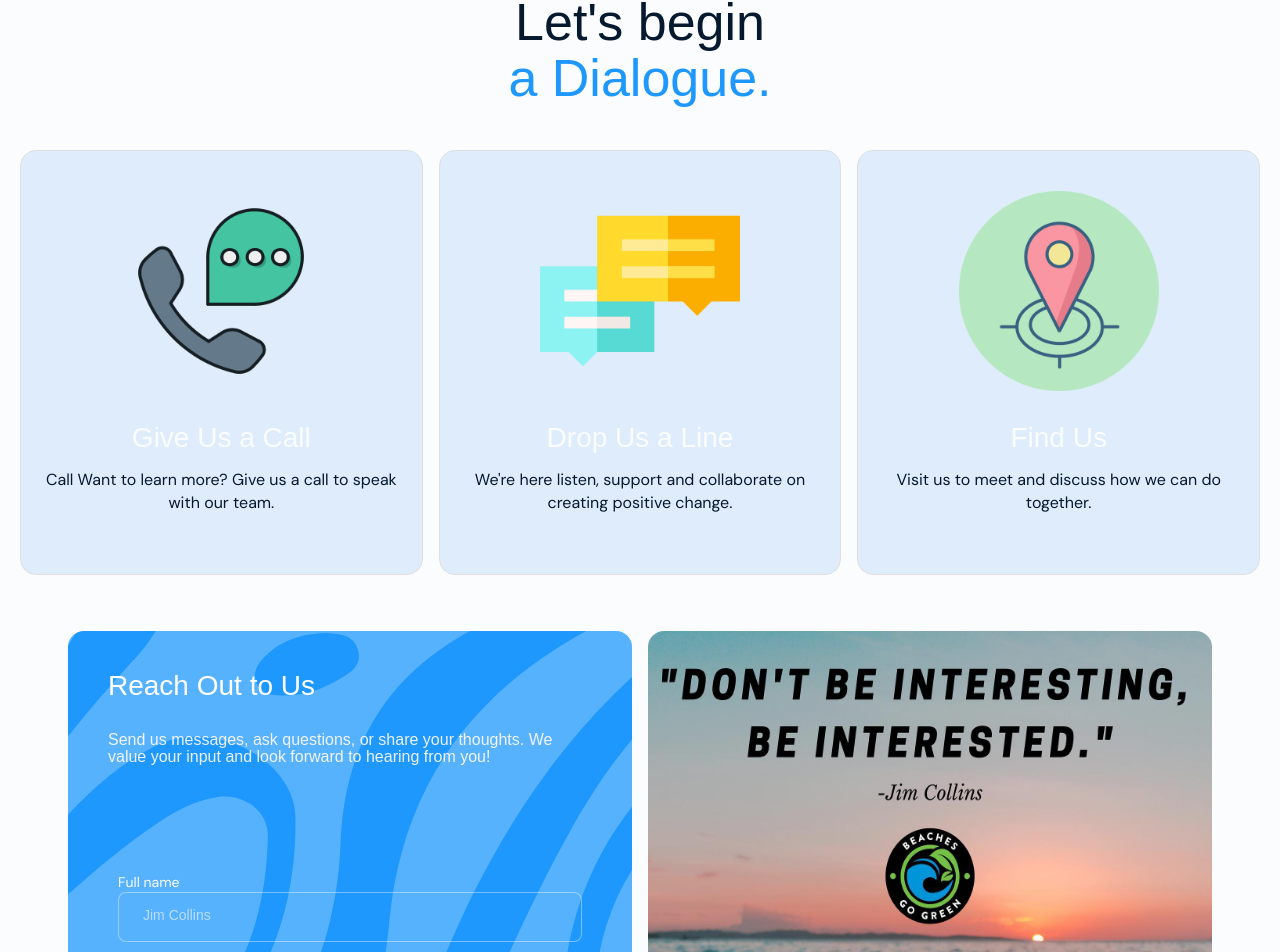
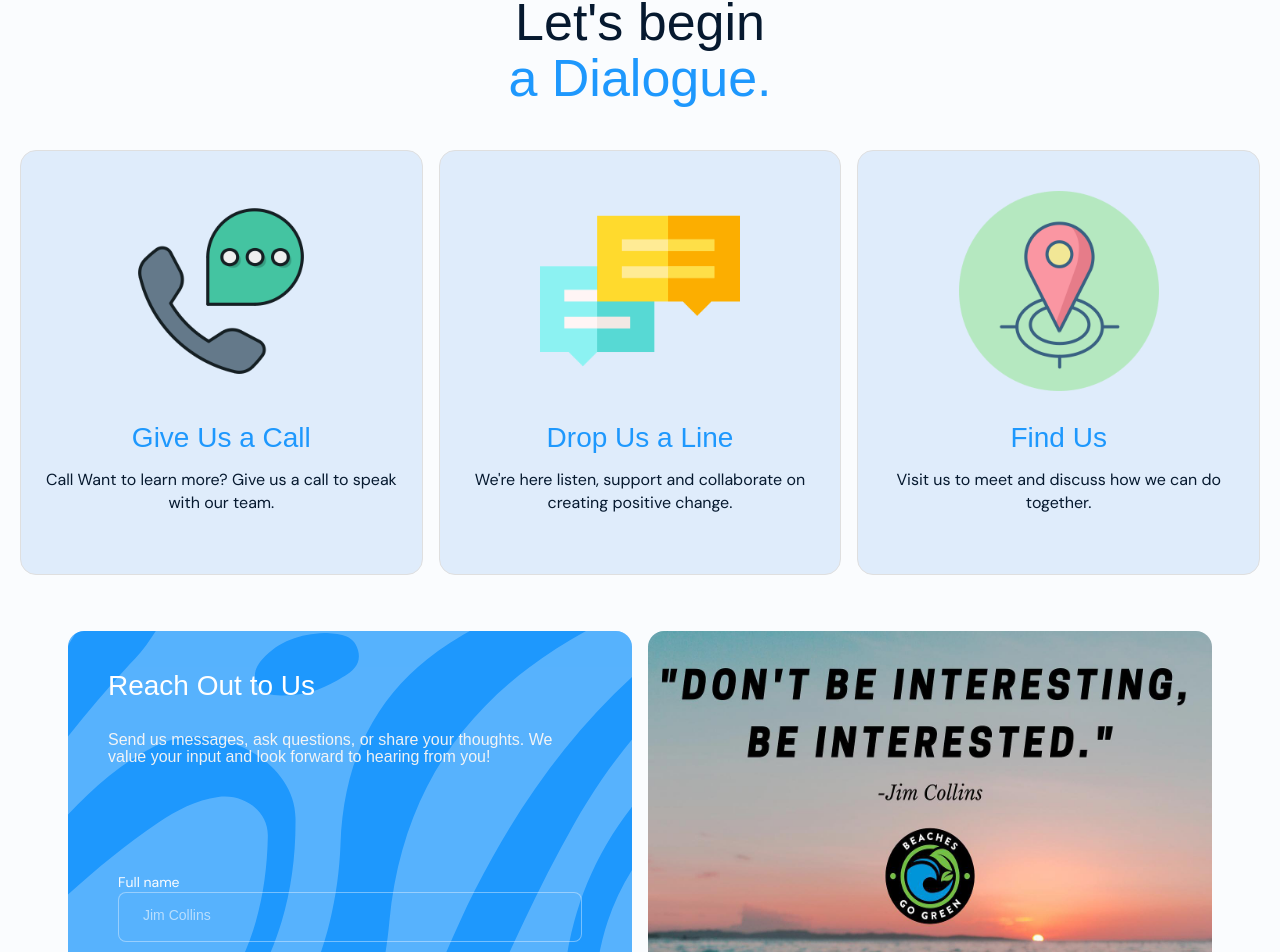
Before and after one commit to mhidalgo94/bgg-page, a React (Vite) app in the folder frontend/: page / in a window 1280 px wide. Shown: the part 4922-5874 px from the top of the page. Built offline with nearby package versions, Linux system fonts and the light colour scheme; a web font is replaced by a local one.

Commit message:
Add animation to Form Our Contact

```diff
--- a/frontend/src/component/Sections/ContactUs/CardItems.jsx
+++ b/frontend/src/component/Sections/ContactUs/CardItems.jsx
@@ -1,31 +1,78 @@
-import img1 from '../../../assets/images/message-card.png'
-import img2 from '../../../assets/images/call.png'
-import img3 from '../../../assets/images/gps.png'
+import img1 from '../../../assets/images/message-card.png';
+import img2 from '../../../assets/images/call.png';
+import img3 from '../../../assets/images/gps.png';
+import {motion} from 'framer-motion';
+
+// Var for animation
+const title = {
+    initial :{
+        top: '40px',
+        position: 'relative',
+        opacity: 0
+    },
+    animate:{
+        top: '0px',
+        opacity: 1,
+        transition: {
+            type: "easy",
+            duration: .8,
+            delay: 0.2
+
+        }
+    }
+}
+
+const card = {
+    initial :{
+        opacity: 0,
+        top: '90px',
+        position: 'relative'
+    },
+    animate:{
+        top: '0px',
+        opacity: 1,
+        transition: {
+            duration: 0.8,
+            ease: [0, 0.71, 0.2, 1.01]
+        }
+    },
+    hover:{
+        scale: 1.04,
+        transition:{
+            type: "spring",
+            duration: 1,
+
+        }
+    }
+}
+
 
 export default function CardItems() {
   return (
     <div className="card-items">
-                    <a  className='card-contact'>
+        <motion.a  className='card-contact' initial={card.initial} whileInView={card.animate}>
             <img className='img-card-contact' src={img2}/>
             <div className='card-detail-contact'>
-                            <h3>Give Us a Call</h3>
-                            <p>Call Want to learn more? Give us a call to speak with our team. </p>
+            <motion.h3  initial={title.initial} whileInView={title.animate}>Give Us a Call</motion.h3>
+            <motion.p initial={title.initial} whileInView={title.animate}>Call Want to learn more? Give us a call to speak with our team. </motion.p>
             </div>
-                    </a>
-                    <a  className='card-contact' href='mailto:annemarie@beachesgogreen.org'>
+        </motion.a>
+        <motion.a  className='card-contact' href='mailto:annemarie@beachesgogreen.org'  initial={card.initial} whileInView={card.animate}>
             <img className='img-card-contact' src={img1} alt='e-mail contact'/>
             <div className='card-detail-contact'>
-                            <h3>Drop Us  a Line</h3>
-                            <p>We're here listen, support and collaborate on creating positive change.</p>
+                <motion.h3  initial={title.initial} whileInView={title.animate}>Drop Us  a Line</motion.h3>
+                <motion.p initial={title.initial} whileInView={title.animate}>We're here listen, support and collaborate on creating positive change.</motion.p>
             </div>
-                    </a>
-                    <a  className='card-contact' target='_blank' href='https://www.google.com/maps/place/320+1st+St+N+STE+701,+Jacksonville+Beach,+FL+32250/@30.2919529,-81.3930311,17z/data=!3m1!4b1!4m6!3m5!1s0x88e4490738cd5c99:0xfa7a16c332565e59!8m2!3d30.2919483!4d-81.3904562!16s%2Fg%2F11hcd_bn83?authuser=0&entry=ttu'>
+        </motion.a>
+        <motion.a  className='card-contact' target='_blank' href='https://www.google.com/maps/place/320+1st+St+N+STE+701,+Jacksonville+Beach,+FL+32250/@30.2919529,-81.3930311,17z/data=!3m1!4b1!4m6!3m5!1s0x88e4490738cd5c99:0xfa7a16c332565e59!8m2!3d30.2919483!4d-81.3904562!16s%2Fg%2F11hcd_bn83?authuser=0&entry=ttu'
+         initial={card.initial} whileInView={card.animate}>
             <img className='img-card-contact' src={img3}/>
+            {/* <motion.img className='img-card-contact' src={img3} whileHover={card.hover}/> */}
             <div className='card-detail-contact'>
-                            <h3>Find Us</h3>
-                            <p>Visit us to meet and discuss how we can do together.</p>
+                <motion.h3  initial={title.initial} whileInView={title.animate}>Find Us</motion.h3>
+                <motion.p initial={title.initial} whileInView={title.animate}>Visit us to meet and discuss how we can do together.</motion.p>
             </div>
-                    </a>
+        </motion.a>
     </div>
   )
 }
--- a/frontend/src/component/Sections/ContactUs/ContactUs.jsx
+++ b/frontend/src/component/Sections/ContactUs/ContactUs.jsx
@@ -1,11 +1,53 @@
 import './styles.css';
 import CardItems from './CardItems';
 import FormContact from './FormContact';
+
+import {motion} from 'framer-motion';
+
+
+
+// Var for animation
+const title = {
+  initial :{
+      top: '40px',
+      position: 'relative',
+      opacity: 0
+  },
+  animate:{
+      top: '0px',
+      opacity: 1,
+      transition: {
+          type: "easy",
+          duration: .5,
+          delay: 0.2
+
+      }
+  }
+}
+
+const title2 = {
+  initial :{
+      top: '40px',
+      position: 'relative',
+      opacity: 0
+  },
+  animate:{
+      top: '0px',
+      opacity: 1,
+      transition: {
+          type: "easy",
+          duration: .5,
+          delay: 0.4
+
+      }
+  }
+}
+
 export default function ContactUs() {
   return (
     <section className='section-contactUs'>
         <div className='section-contactUs-title'>
-            <h1>Let's begin <br/> <span style={{color:'var(--primary-blue)'}}>a Dialogue.</span></h1>
+            <motion.h1  initial={title.initial} whileInView={title.animate}>Let's begin <br/> <motion.span style={{color:'var(--primary-blue)'}}  initial={title2.initial} whileInView={title2.animate}>a Dialogue.</motion.span></motion.h1>
         </div>
         <div className="contactUs-cards">
             <div className="contactUS-card">
--- a/frontend/src/component/Sections/ContactUs/Form.jsx
+++ b/frontend/src/component/Sections/ContactUs/Form.jsx
@@ -1,8 +1,7 @@
-
 
 export default function () {
   return (
-    <div className="form-container">
+    <div className="form-container"  >
         <label htmlFor="FullName">Full name</label>
         <input type="text" name="FullName" placeholder="Jim Collins"/>
         <label htmlFor="email">Email</label>
--- a/frontend/src/component/Sections/ContactUs/FormContact.jsx
+++ b/frontend/src/component/Sections/ContactUs/FormContact.jsx
@@ -2,6 +2,71 @@ import img1 from '../../../assets/images/contact-img.jpg';
 import backgroundSVG from '../../../assets/svg/backgound-card.svg';
 import Form from './Form';
 import './styles.css';
+import {motion} from 'framer-motion';
+
+
+// Var for animation
+const title = {
+    initial :{
+        top: '40px',
+        position: 'relative',
+        opacity: 0
+    },
+    animate:{
+        top: '0px',
+        opacity: 1,
+        transition: {
+            type: "easy",
+            duration: .8,
+            delay: 0.2
+
+        }
+    }
+}
+
+const title2 = {
+    initial :{
+        top: '40px',
+        position: 'relative',
+        opacity: 0
+    },
+    animate:{
+        top: '0px',
+        opacity: 1,
+        transition: {
+            type: "easy",
+            duration: .8,
+            delay: 0.4
+
+        }
+    }
+}
+// Animation Form Var
+const form = {
+  initial :{
+      scale: .5,
+      opacity: 0
+  },
+  animate:{
+      scale: 1,
+      opacity: 1,
+      transition: {
+          duration: 1,
+          delay: .2,
+          ease: [0, 0.71, 0.2, 1.01]
+      }
+  },
+  hover:{
+      scale: 1.04,
+      transition:{
+          type: "spring",
+          // delay: 0,
+
+      }
+  }
+}
+
+
 
 
 export default function FormContact() {
@@ -9,17 +74,17 @@ export default function FormContact() {
     <div className='contactUs-form'>
         <div className="contactUs-form-container">
             <div className="form-wrapper">
-                <div className="form-block">
+                <motion.div className="form-block" initial={form.initial} whileInView={form.animate} >
                     <div className="form-block-text">
-                        <h3>Reach Out to Us</h3>
-                        <p>Send us messages, ask questions, or share your thoughts. We value your input and look forward to hearing from you!</p>
+                        <motion.h3 initial={title.initial} whileInView={title.animate} >Reach Out to Us</motion.h3>
+                        <motion.p initial={title2.initial} whileInView={title2.animate} >Send us messages, ask questions, or share your thoughts. We value your input and look forward to hearing from you!</motion.p>
                     </div>
                     <Form />
                     <img src={backgroundSVG} alt='background-contact'/>
-                </div>
-                <div className="form-img">
-                    <img src={img1} alt='Image from contact'/>
-                </div>
+                </motion.div>
+                <motion.div className="form-img" initial={form.initial} whileInView={form.animate} >
+                    <img src={img1} alt='Image from contact' />
+                </motion.div>
             </div>
 
         </div>
--- a/frontend/src/component/Sections/ContactUs/styles.css
+++ b/frontend/src/component/Sections/ContactUs/styles.css
@@ -78,7 +78,7 @@
     font-size: 28px;
     font-weight: 400;
     line-height: 108%;
-    color: var(--white);
+    color: var(--primary-blue);
 
 }
 .card-detail-contact  p{
--- a/frontend/src/component/Sections/Presentations/Presentaton.jsx
+++ b/frontend/src/component/Sections/Presentations/Presentaton.jsx
@@ -6,7 +6,7 @@ import img4 from '../../../assets/images/card-4.jpeg';
 import img5 from '../../../assets/images/card-5.jpeg';
 import img6 from '../../../assets/images/card-6.jpeg';
 
-import {motion, transform} from 'framer-motion';
+import {motion} from 'framer-motion';
 
 
 
```
Lines whose indentation alone changed are shown as unchanged.
